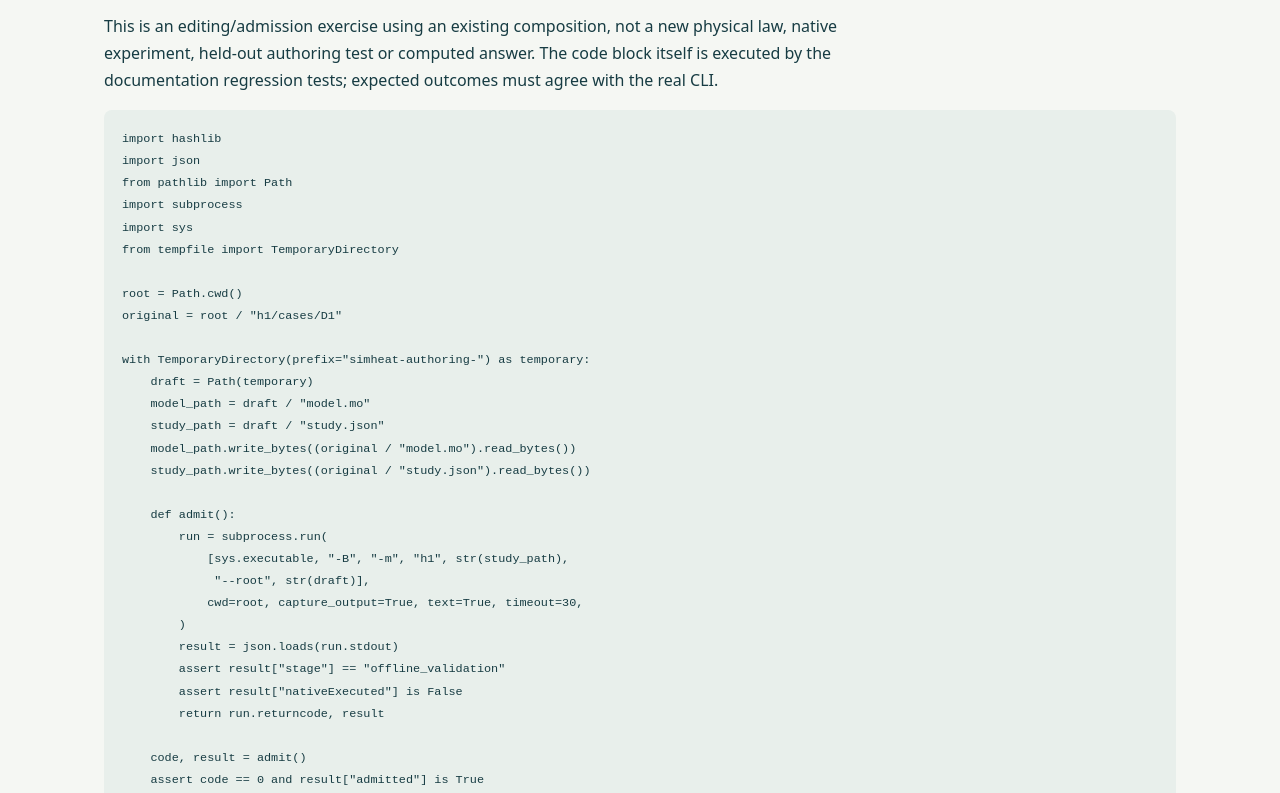
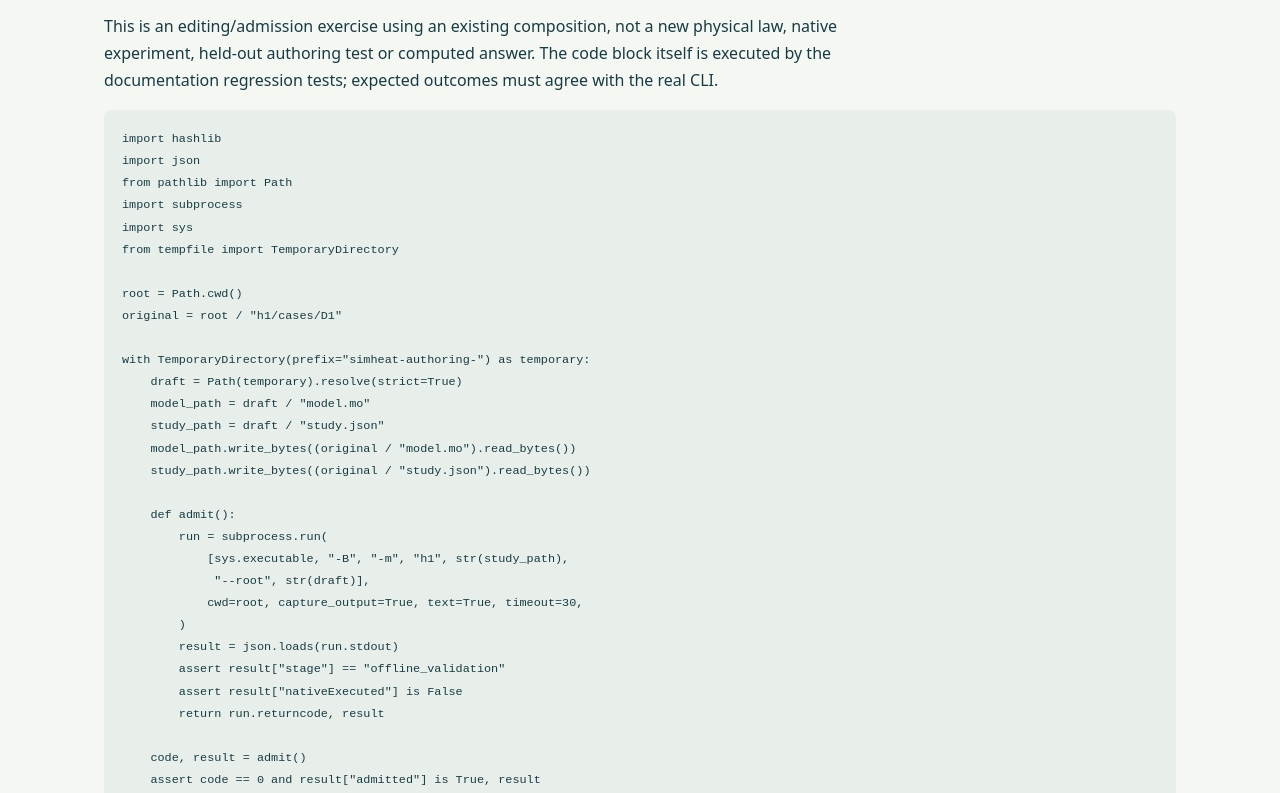
Before and after one commit to physicsvigilante/sim_heat, a plain HTML site: page docs/AUTHORING.html in a window 1280 px wide. Shown: the part 1387-2180 px from the top of the page. Drawn offline with Linux system fonts and the light colour scheme.

Commit message:
Resolve the scratch authoring directory before study admission

```diff
--- a/docs/AUTHORING.html
+++ b/docs/AUTHORING.html
@@ -1,6 +1,6 @@
 <!doctype html>
 <html lang="en"><head><meta charset="utf-8"><meta name="viewport" content="width=device-width, initial-scale=1">
-<meta name="source-sha256" content="d91e26bc702123cb8ef3ed5519a4ccf83320f658138b28abd636cb4997921303"><title>Author a supported thermal model</title><style>:root{font-family:system-ui,sans-serif;color:#173c43;background:#f5f7f3;line-height:1.7;color-scheme:light}
+<meta name="source-sha256" content="205f43235d37cef3d87f6d2d494ef5d1d5347b0a5fdcfc9f43df6a3c0fda653f"><title>Author a supported thermal model</title><style>:root{font-family:system-ui,sans-serif;color:#173c43;background:#f5f7f3;line-height:1.7;color-scheme:light}
 *{box-sizing:border-box}body{margin:0}header,main,footer{max-width:1120px;margin:auto;padding:24px}
 header,footer{border-bottom:1px solid #ccdcd5}nav{display:flex;gap:20px;flex-wrap:wrap}
 a{color:#116973;text-underline-offset:3px}a:focus-visible,.table-scroll:focus-visible{outline:3px solid #a65124;outline-offset:4px}
@@ -38,7 +38,7 @@ root = Path.cwd()
 original = root / &quot;h1/cases/D1&quot;
 
 with TemporaryDirectory(prefix=&quot;simheat-authoring-&quot;) as temporary:
-    draft = Path(temporary)
+    draft = Path(temporary).resolve(strict=True)
     model_path = draft / &quot;model.mo&quot;
     study_path = draft / &quot;study.json&quot;
     model_path.write_bytes((original / &quot;model.mo&quot;).read_bytes())
@@ -56,7 +56,7 @@ with TemporaryDirectory(prefix=&quot;simheat-authoring-&quot;) as temporary:
         return run.returncode, result
 
     code, result = admit()
-    assert code == 0 and result[&quot;admitted&quot;] is True
+    assert code == 0 and result[&quot;admitted&quot;] is True, result
 
     text = model_path.read_text(encoding=&quot;utf-8&quot;)
     assert &quot;T_initial=293.15&quot; in text
@@ -76,7 +76,7 @@ with TemporaryDirectory(prefix=&quot;simheat-authoring-&quot;) as temporary:
                           note=&quot;Chosen 298.15 K for this scratch draft, not a textbook given.&quot;)
     study_path.write_text(json.dumps(study, indent=2) + &quot;\n&quot;, encoding=&quot;utf-8&quot;)
     code, result = admit()
-    assert code == 0 and result[&quot;admitted&quot;] is True
+    assert code == 0 and result[&quot;admitted&quot;] is True, result
     assert all(item[&quot;status&quot;] == &quot;not_computed&quot; for item in result[&quot;requests&quot;])
     print(&quot;PASS: attributed scratch edit admitted; all readings not_computed&quot;)
 
```
Also changed, not shown: 1 other file.
